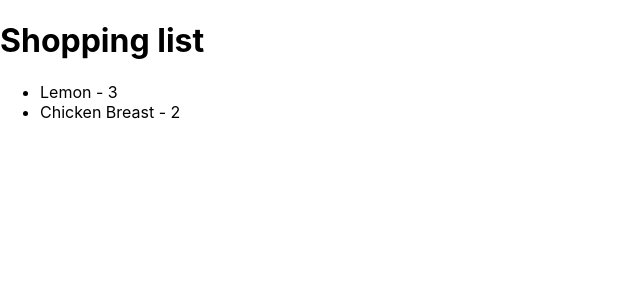
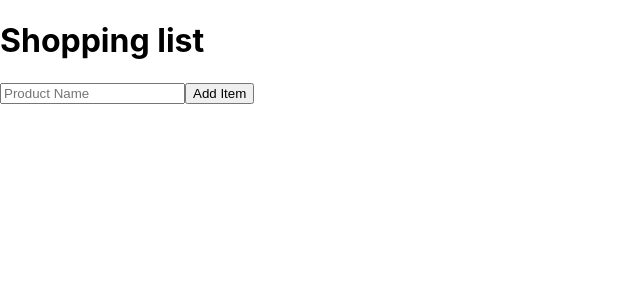
Before and after one commit to paul-blackwell/mastering_typescript, a React (Create React App) app in the folder section_19_react_and_typescript/shopping-app/: page / in a window 1280 px wide. Shown: the top 300 px of the page, without its empty margins (0-640 px from the left). Built offline with nearby package versions, Linux system fonts and the light colour scheme.

Commit message:
Completed the following lessons for section 19: + useState with TypeScript + Creating our ShoppingItem form

```diff
--- a/section_19_react_and_typescript/shopping-app/src/App.tsx
+++ b/section_19_react_and_typescript/shopping-app/src/App.tsx
@@ -1,16 +1,21 @@
-import React from 'react';
+import React, { useState } from 'react';
 import ShoppingList from './components/ShoppingList';
+import ShoppingListForm from './components/ShoppingListForm';
 import './App.css';
+import Item from './models/item';
 
 function App() {
-  const items = [
-    { id: 1, product: 'Lemon', quantity: 3 },
-    { id: 2, product: 'Chicken Breast', quantity: 2 },
-  ];
+
+  const [items, setItems] = useState<Item[]>([])
+  // const items = [
+  //   { id: 1, product: 'Lemon', quantity: 3 },
+  //   { id: 2, product: 'Chicken Breast', quantity: 2 },
+  // ];
 
   return (
     <div>
       <ShoppingList items={items} />
+      <ShoppingListForm />
     </div>
   );
 }
--- /dev/null
+++ b/section_19_react_and_typescript/shopping-app/src/components/ShoppingListForm.tsx
@@ -0,0 +1,16 @@
+import React from 'react';
+
+export default function ShoppingListForm(): JSX.Element {
+
+  function handleSubmit(e: React.FormEvent) {
+    e.preventDefault();
+    console.log('Submitted')
+  }
+
+  return (
+    <form onSubmit={(e) => handleSubmit(e)}>
+      <input type="text" placeholder="Product Name" />
+      <button type='submit'>Add Item</button>
+    </form>
+  );
+}
--- /dev/null
+++ b/section_19_react_and_typescript/shopping-app/src/models/item.ts
@@ -0,0 +1,5 @@
+export default interface Item {
+  id: number;
+  product: string;
+  quantity: number;
+}
```
Also changed, not shown: section_19_react_and_typescript/shopping-app/src/components/ShoppingList.tsx (+1 -6 lines).
